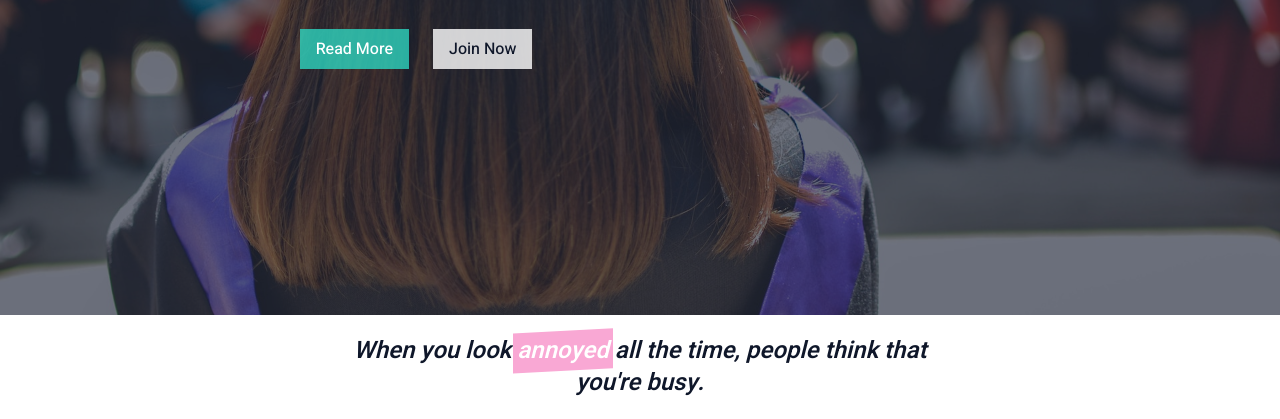
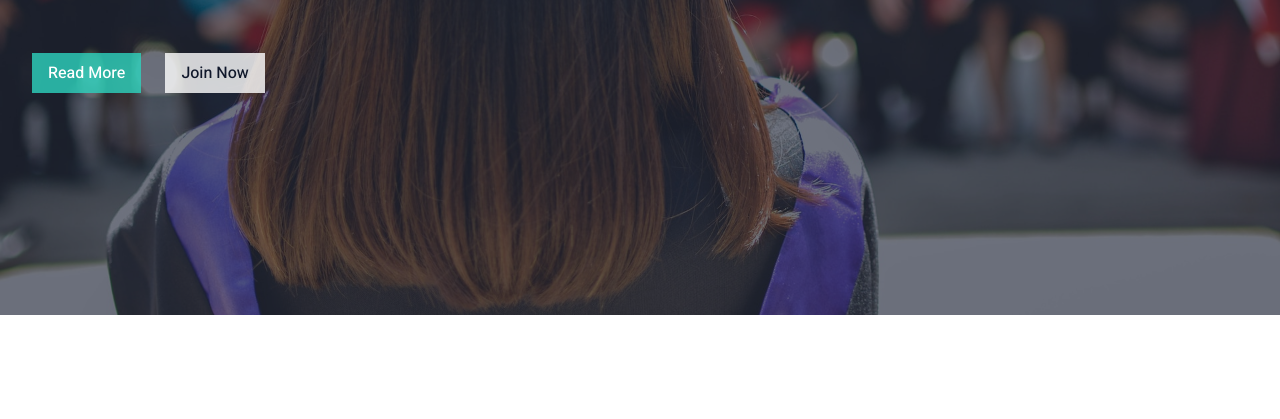
Before and after one commit to rashadulalam/elearning, a website built with Vite: page index.html in a window 1280 px wide. Shown: the part 554-973 px from the top of the page. After the commit the page ends 869 px from the top, so only its background shows below. Built offline with nearby package versions, Linux system fonts and the light colour scheme.

Commit message:
Desktop Banner

```diff
--- a/index.html
+++ b/index.html
@@ -51,11 +51,11 @@
   <main>
     <section class="h-screen bg-[url('/img/graduated.jpg')] bg-cover bg-center bg-no-repeat relative before:absolute before:inset-0 before:bg-slate-900/60 z-20 before:-z-10">
       <div class="container">
-        <div class="max-w-3xl h-screen flex flex-col justify-center space-y-4 text-center">
-          <h4 class="text-teal-400 text-xl font-medium uppercase">best online courses</h4>
-          <h3 class="text-5xl capitalize font-extrabold text-white shadow-sm">the best online learning platform</h3>
+        <div class="max-w-3xl h-screen flex flex-col justify-center space-y-4 text-center sm:text-start">
+          <h4 class="text-teal-400 text-xl font-medium uppercase sm:font-bold sm:shadow-sm">best online courses</h4>
+          <h3 class="text-5xl capitalize font-extrabold text-white shadow-sm sm:text-7xl" >the best online learning platform</h3>
           <p class="text-lg text-white tracking-wide font-medium">Lorem ipsum dolor, sit amet consectetur adipisicing elit. Reiciendis, cupiditate natus tempora libero velit blanditiis.</p>
-          <div class="flex space-x-6 justify-center pt-10">
+          <div class="flex space-x-6 justify-center pt-10 sm:justify-start">
             <a href="" class="bg-teal-400 text-white px-4 py-2 capitalize font-medium bg-opacity-80 hover:bg-opacity-100 transition-all duration-200">read more</a>
             <a href="" class="bg-white text-slate-900 px-4 py-2 capitalize font-medium bg-opacity-80 hover:bg-opacity-100 transition-all duration-200">join now</a>
           </div>
@@ -64,13 +64,6 @@
 
     </section>
   </main>
-  <blockquote class="max-w-2xl mx-auto p-5 text-2xl font-semibold italic text-center text-slate-900 ">
-    When you look
-      <span class="before:block before:absolute before:-inset-1 before:-skew-y-3 before:bg-pink-300 relative inline-block">
-        <span class="relative text-white">annoyed</span>
-      </span>
-    all the time, people think that you're busy.
-  </blockquote>
 
   <script src="js/script.js"></script>
 </body>
```
